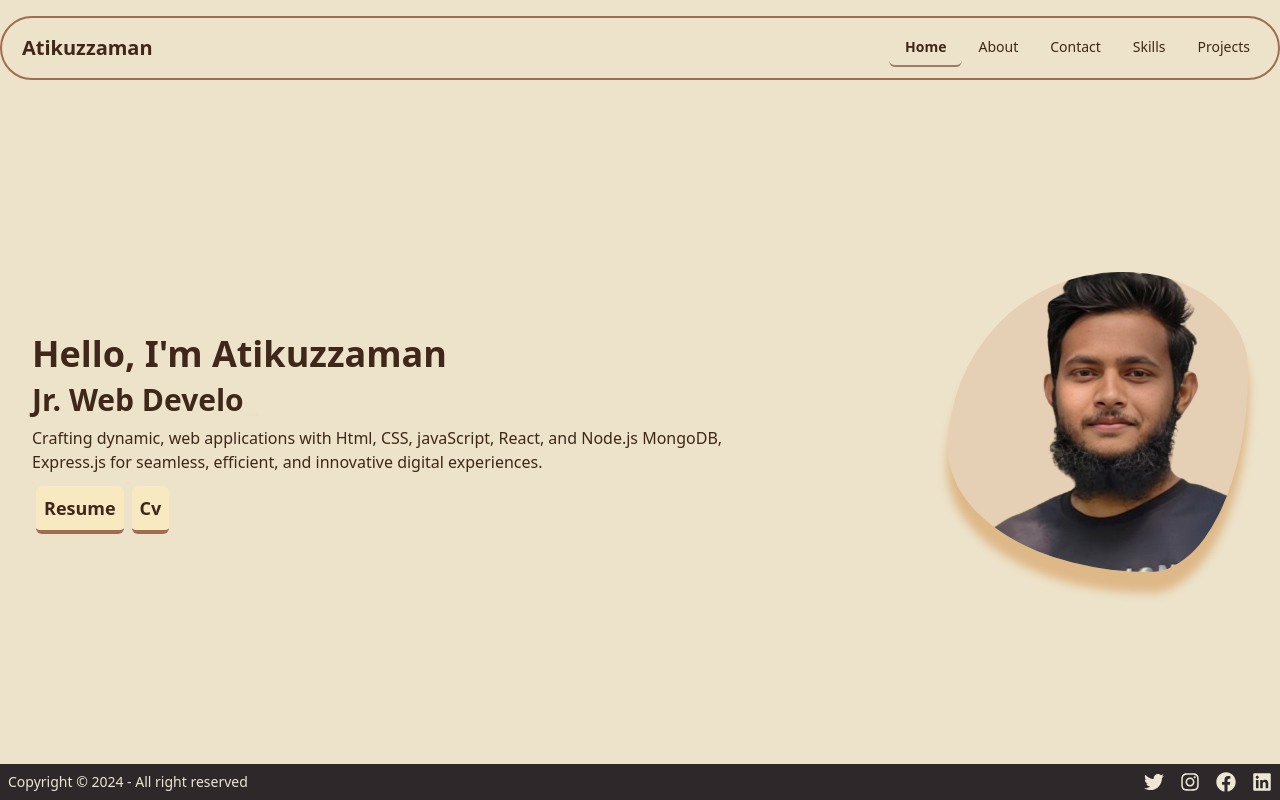
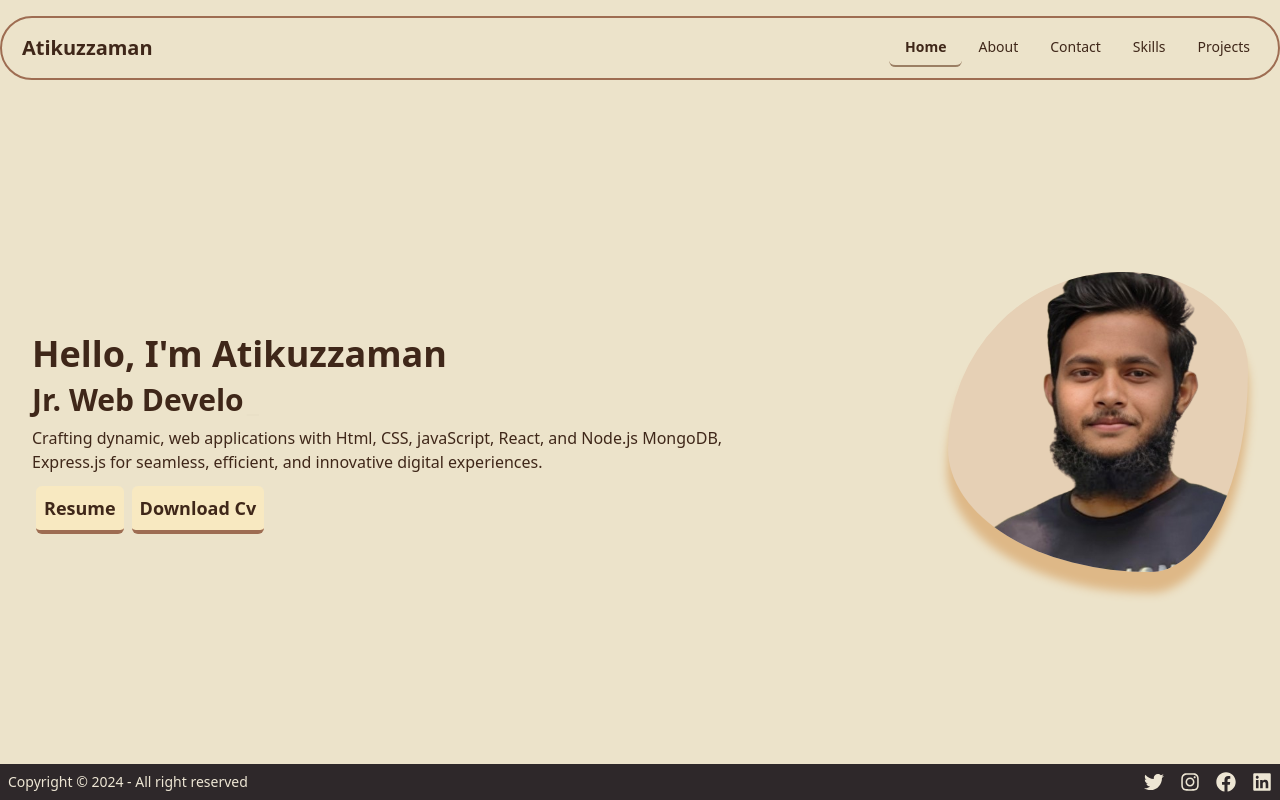
Before and after one commit to mohammad-atikuzzaman/portfolio, a React (Vite) app: page / in a window 1280 px wide. Built offline with nearby package versions, Linux system fonts and the light colour scheme.

Commit message:
resume updated

```diff
--- a/src/Components/Home.jsx
+++ b/src/Components/Home.jsx
@@ -26,7 +26,7 @@ const Home = () => {
           </p>
           <div>
             <a
-              href="./Web_Developer_Resume_of_Atikuzzaman.pdf"
+              href="./Frontend_developer_Atikuzzaman's_resume .pdf"
               download
               className="inline-block bg-[#f8e9c1] p-2 rounded-md m-1 border-b-4 border-[#9e6d52] hover:scale-105 text-lg font-semibold">
               Resume
@@ -34,7 +34,7 @@ const Home = () => {
             <a
               href="./Frontend_Developer_CV_of_Md_Atikuzzaman.pdf"
               className="inline-block bg-[#f8e9c1] p-2 rounded-md m-1 border-b-4 border-[#9e6d52] hover:scale-105 text-lg font-semibold">
-              Cv
+             Download Cv
             </a>
           </div>
         </div>
```
Also changed, not shown: 2 other files (tests, documents, lock files or other folders).
